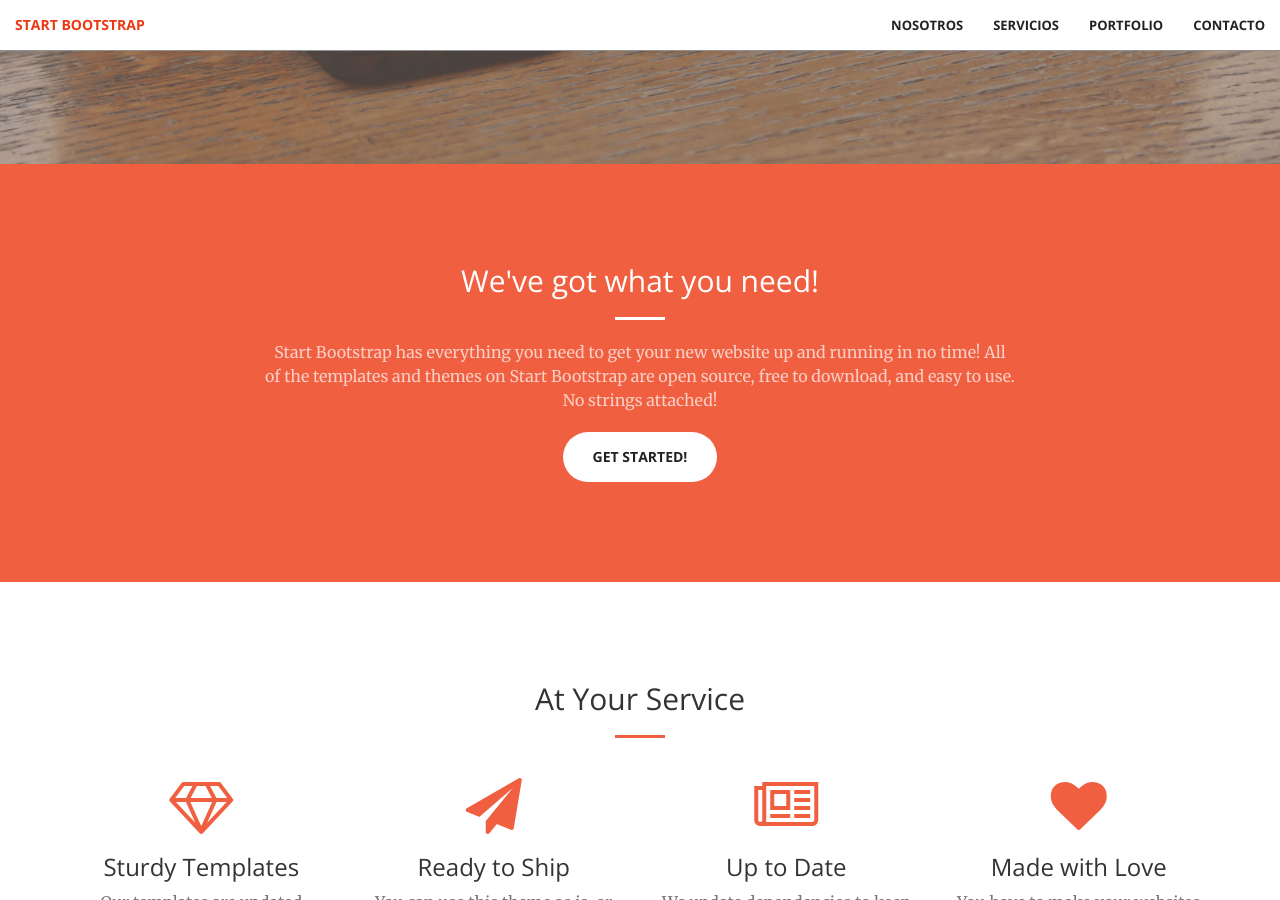
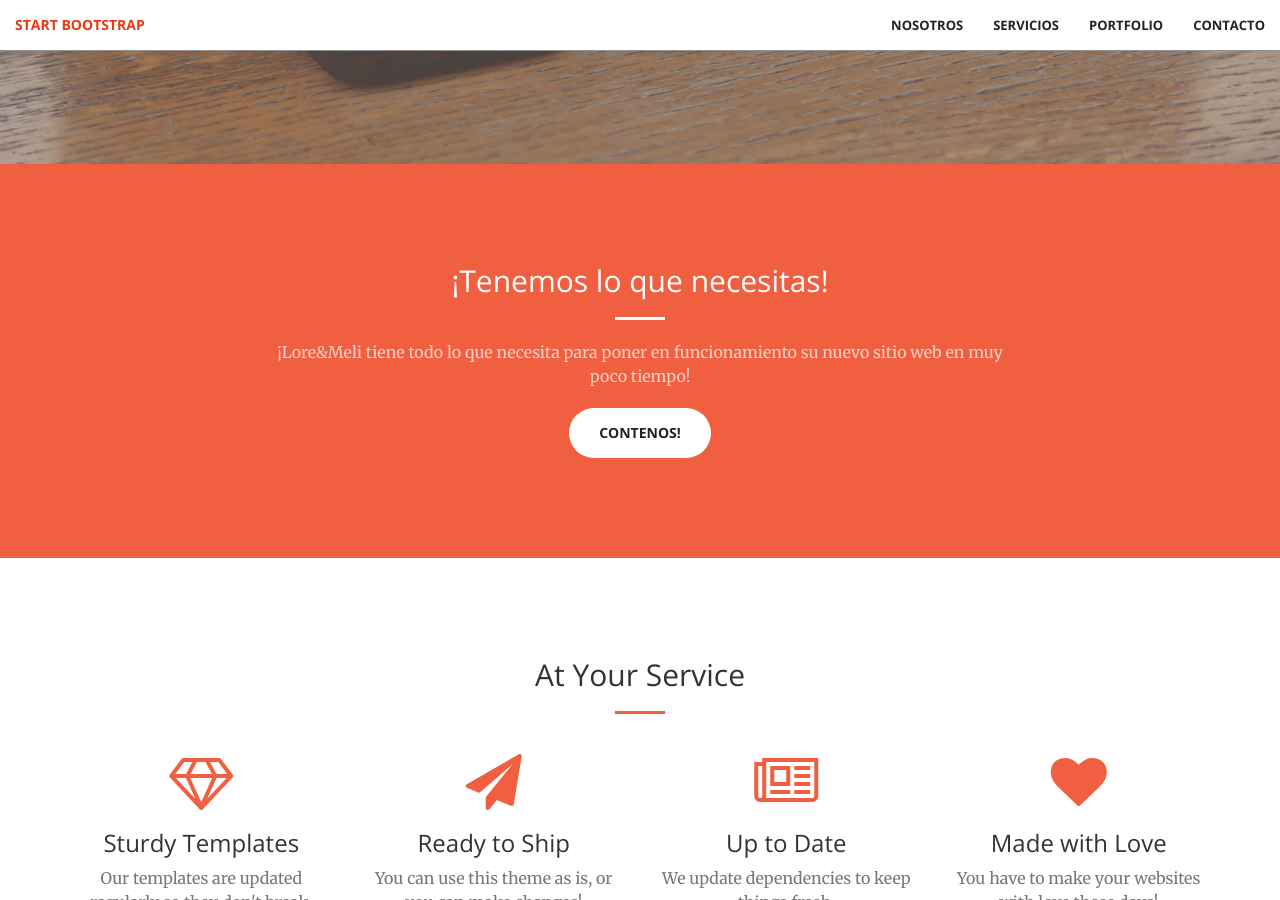
Before and after one commit to Williams7105/sitio1, a Jekyll site: the page built from index.html, in a window 1280 px wide and 900 px high, scrolled down 736 px. Built offline with Jekyll 4.4.1, drawn with Linux system fonts in a browser that asks for light colours.

Commit message:
Update call-to-action.html

```diff
--- a/_includes/call-to-action.html
+++ b/_includes/call-to-action.html
@@ -2,10 +2,10 @@
     <div class="container">
         <div class="row">
             <div class="col-lg-8 col-lg-offset-2 text-center">
-                <h2 class="section-heading">We've got what you need!</h2>
+                <h2 class="section-heading">¡Tenemos lo que necesitas!</h2>
                 <hr class="light">
-                <p class="text-faded">Start Bootstrap has everything you need to get your new website up and running in no time! All of the templates and themes on Start Bootstrap are open source, free to download, and easy to use. No strings attached!</p>
-                <a href="#" class="btn btn-default btn-xl">Get Started!</a>
+                <p class="text-faded">¡Lore&Meli tiene todo lo que necesita para poner en funcionamiento su nuevo sitio web en muy poco tiempo! </p>
+                <a href="#" class="btn btn-default btn-xl">Contenos!</a>
             </div>
         </div>
     </div>
```
